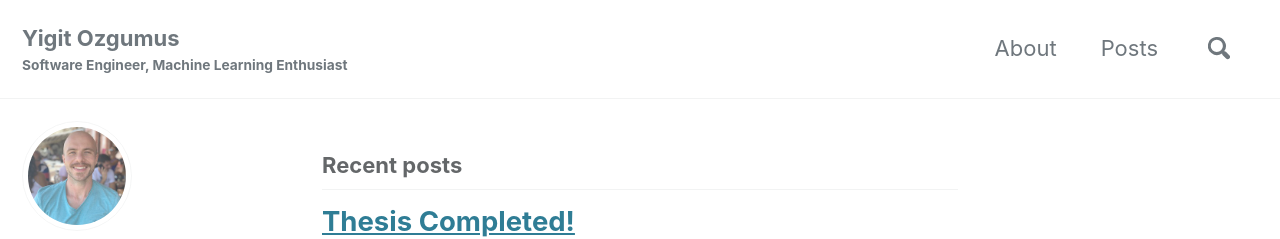
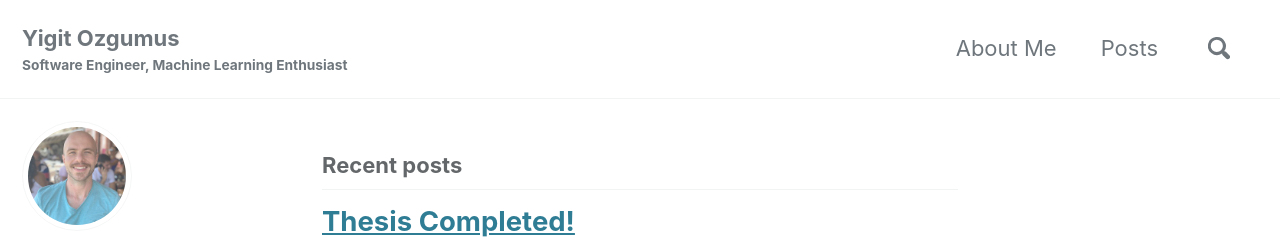
Before and after one commit to yigitozgumus/yigitozgumus.github.io_archived, a Jekyll site: the page built from index.html, in a window 1280 px wide and 900 px high. Shown: the top 239 px of the window. Built offline with Jekyll 4.4.1, drawn with Linux system fonts in a browser that asks for light colours; cached includes are drawn as plain includes; nearby versions of some CDN libraries; the list of posts is cut into pages by our own code.

```diff
--- a/_data/navigation.yml
+++ b/_data/navigation.yml
@@ -1,6 +1,6 @@
 # main links
 main:
-  - title: "About"
+  - title: "About Me"
     url: /about/
   - title: "Posts"
     url: /posts/
```
Also changed, not shown: _pages/about.md (+1 -1 lines).
